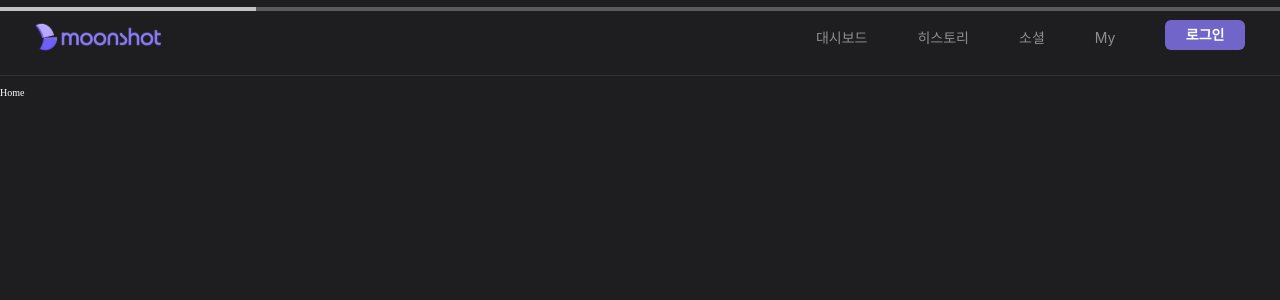
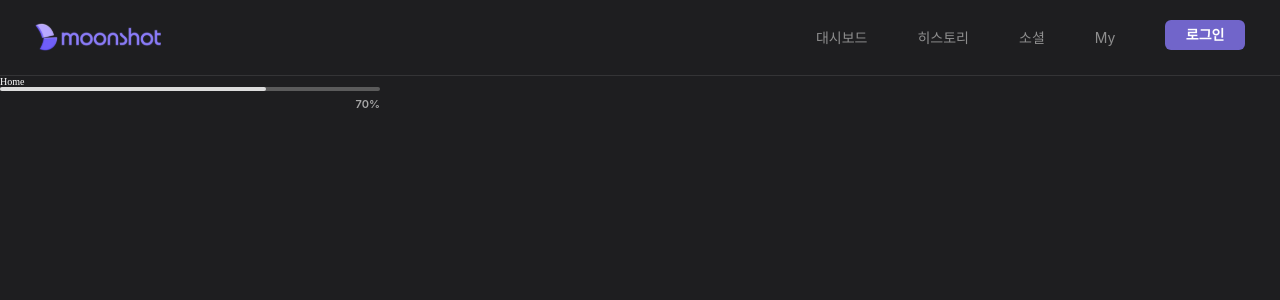
Before and after one commit to MOONSHOT-Team/MOONSHOT-CLIENT, a React (Vite) app: page / in a window 1280 px wide. Shown: the top 300 px of the page. Built offline with nearby package versions, Linux system fonts and the light colour scheme; a web font is replaced by a local one; what emotion-normalize would draw is missing.

Commit message:
feat: 공통 프로그래스 바 UI

```diff
--- a/src/Home/index.tsx
+++ b/src/Home/index.tsx
@@ -1,5 +1,17 @@
+import ProgressBar from '@components/ProgressBar';
+import { css } from '@emotion/react';
+
 const Home = () => {
-  return <div>Home</div>;
+  return (
+    <div css={progressBarPosition}>
+      Home
+      <ProgressBar currentProgress={70} maximumProgress={100} />
+    </div>
+  );
 };
 
 export default Home;
+
+const progressBarPosition = css`
+  width: 38rem;
+`;
--- a/src/MainDashBoard/index.tsx
+++ b/src/MainDashBoard/index.tsx
@@ -1,5 +1,16 @@
+import ProgressBar from '@components/ProgressBar';
+import { css } from '@emotion/react';
+
 const MainDashBoard = () => {
-  return <div>MainDashBoard</div>;
+  return (
+    <div css={progressBarPosition}>
+      <ProgressBar currentProgress={50} maximumProgress={100} />
+    </div>
+  );
 };
 
 export default MainDashBoard;
+
+const progressBarPosition = css`
+  width: 38rem;
+`;
--- a/src/common/components/ProgressBar/index.tsx
+++ b/src/common/components/ProgressBar/index.tsx
@@ -1,9 +1,7 @@
 import styled from '@emotion/styled';
 
 interface ProgressBarProps {
-  // 현재 단계 (전체 페이지에 비례하는 단계)
   currentProgress: number;
-  // 전체 페이지 수
   maximumProgress: number;
 }
 
@@ -11,9 +9,8 @@ const ProgressBar = ({ currentProgress, maximumProgress }: ProgressBarProps) =>
   return (
     <div>
       <StProgressBarWrapper>
-        <progress value={currentProgress} max={maximumProgress}>
-          {currentProgress}%
-        </progress>
+        <progress value={currentProgress} max={maximumProgress}></progress>
+        <StCurrentProgressBox>{currentProgress}%</StCurrentProgressBox>
       </StProgressBarWrapper>
     </div>
   );
@@ -22,20 +19,30 @@ const ProgressBar = ({ currentProgress, maximumProgress }: ProgressBarProps) =>
 export default ProgressBar;
 
 const StProgressBarWrapper = styled.div`
-  width: 100%;
+  display: flex;
+  flex-direction: column;
+  gap: 0.8rem;
+  align-items: end;
 
   & > progress {
-    width: 100%;
+    width: 38rem;
     height: 0.4rem;
-    color: ${({ theme }) => theme.colors.gray_250};
+    color: ${({ theme }) => theme.colors.gray_450};
     appearance: none;
   }
 
   & > progress::-webkit-progress-bar {
     background-color: ${({ theme }) => theme.colors.gray_450};
+    border-radius: 5px;
   }
 
   & > progress::-webkit-progress-value {
-    background-color: ${({ theme }) => theme.colors.gray_250};
+    background-color: ${({ theme }) => theme.colors.gray_200};
+    border-radius: 5px;
   }
 `;
+const StCurrentProgressBox = styled.p`
+  ${({ theme }) => theme.fonts.btn_11_medium};
+
+  color: ${({ theme }) => theme.colors.gray_300};
+`;
--- a/src/common/components/layout/MainLayout/index.tsx
+++ b/src/common/components/layout/MainLayout/index.tsx
@@ -1,4 +1,3 @@
-import ProgressBar from '@components/ProgressBar';
 import { css } from '@emotion/react';
 import { PropsWithChildren } from 'react';
 import { Outlet } from 'react-router-dom';
@@ -9,7 +8,6 @@ const MainLayout = ({ children }: PropsWithChildren) => {
   return (
     <>
       <Header />
-      <ProgressBar currentProgress={1} maximumProgress={5} />
       <main css={mainHeight}>{children || <Outlet />}</main>
       {/* <footer>footer</footer> */}
     </>
--- a/src/common/styles/theme.ts
+++ b/src/common/styles/theme.ts
@@ -26,6 +26,8 @@ const colors = {
   sub_red: '#D96D6D',
   sub_blue: '#6CA4F6',
   sub_yellowgreen: '#86DC68',
+  sub_pink: '#F4B5FA',
+  sub_mint: '#A6EEF6',
   transparent_purple: '#8D7EFD29',
   transparent_white: '#FFFFFF1A',
   transparent_purple_10: '#8D7EFD1A',
@@ -143,7 +145,14 @@ const fonts = {
     family: PRETENDARDFAMILY,
     size: 1.1,
     fontStyle: 'normal',
-    weight: 500,
+    weight: 600,
+    lineHeight: 1.1,
+  }),
+  btn_11_medium: FONT({
+    family: PRETENDARDFAMILY,
+    size: 1.1,
+    fontStyle: 'normal',
+    weight: 600,
     lineHeight: 1.1,
   }),
   caption_10_medium: FONT({
```
